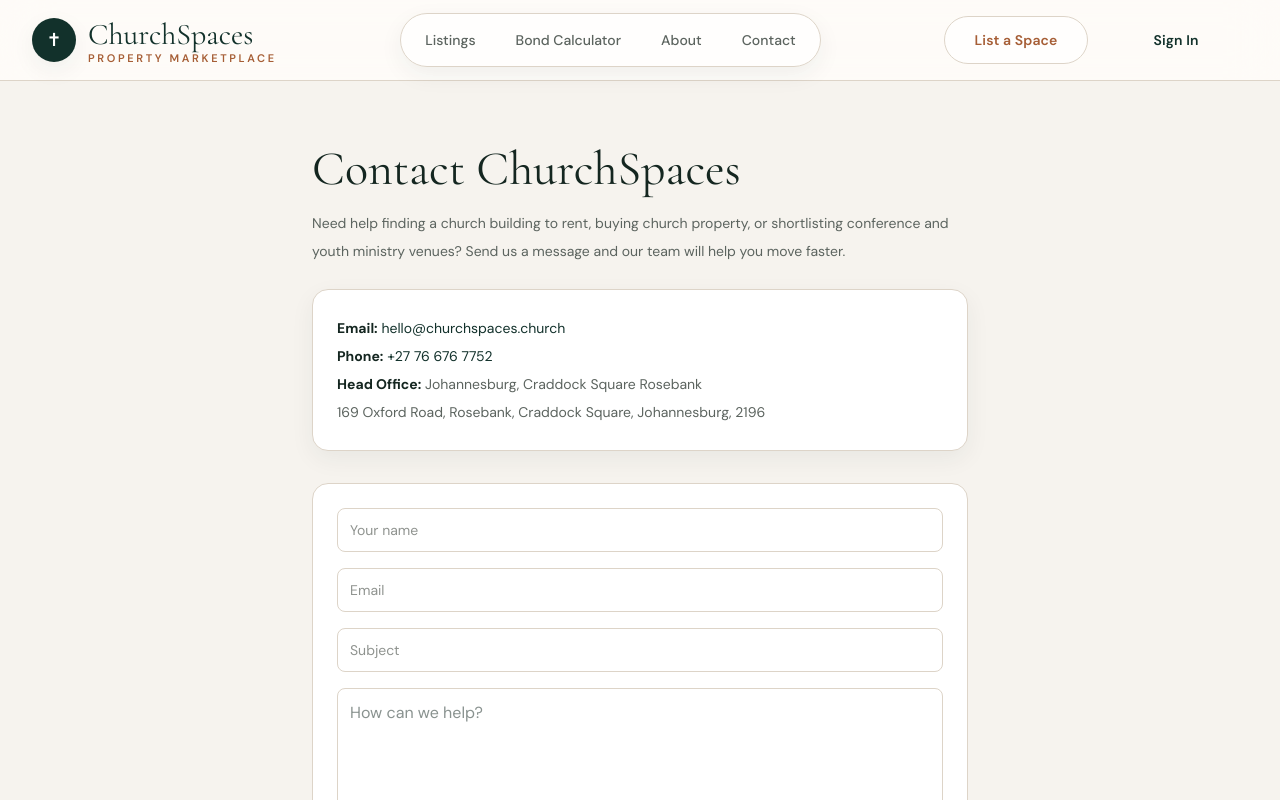
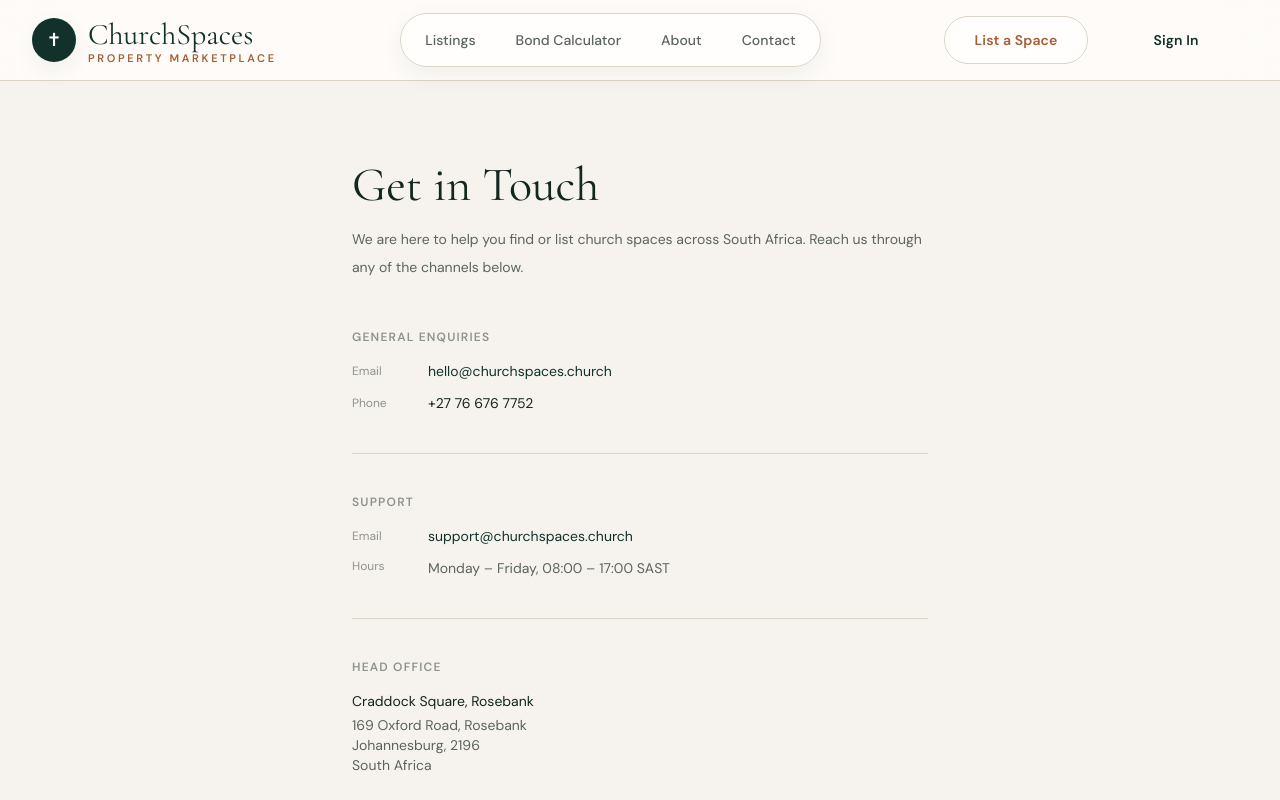
Before and after one commit to Maditoio/churchspace, a Next.js app: page /contact in a window 1280 px wide. Shown: the top 800 px of the page. Built offline with nearby package versions, Linux system fonts and the light colour scheme; no server answers; the database is empty.

Commit message:
Redesign contact page: remove form, clean minimalist layout with contact details and address

```diff
--- a/src/app/(public)/contact/page.tsx
+++ b/src/app/(public)/contact/page.tsx
@@ -1,7 +1,4 @@
-import Link from "next/link";
 import type { Metadata } from "next";
-import { Button } from "@/components/ui/Button";
-import { Input } from "@/components/ui/Input";
 
 export const metadata: Metadata = {
   title: "Contact ChurchSpaces",
@@ -14,27 +11,57 @@ export const metadata: Metadata = {
 
 export default function ContactPage() {
   return (
-    <div className="mx-auto max-w-[720px] px-4 py-16 md:px-8">
-      <h1 className="font-display text-5xl text-[var(--text-primary)]">Contact ChurchSpaces</h1>
+    <div className="mx-auto max-w-[640px] px-4 py-20 md:px-8">
+      <h1 className="font-display text-5xl text-[var(--text-primary)]">Get in Touch</h1>
       <p className="mt-4 text-sm leading-7 text-[var(--text-secondary)]">
-        Need help finding a church building to rent, buying church property, or shortlisting conference and youth ministry venues? Send us a message and
-        our team will help you move faster.
+        We are here to help you find or list church spaces across South Africa. Reach us through any of the channels below.
       </p>
-      <div className="mt-6 rounded-[var(--radius)] border border-[var(--border)] bg-white p-6 text-sm leading-7 text-[var(--text-secondary)] shadow-[var(--shadow-sm)]">
-        <p><strong className="text-[var(--text-primary)]">Email:</strong> <a href="mailto:hello@churchspaces.church" className="text-[var(--primary)] hover:underline">hello@churchspaces.church</a></p>
-        <p><strong className="text-[var(--text-primary)]">Phone:</strong> <a href="tel:+27766767752" className="text-[var(--primary)] hover:underline">+27 76 676 7752</a></p>
-        <p><strong className="text-[var(--text-primary)]">Head Office:</strong> Johannesburg, Craddock Square Rosebank</p>
-        <p>169 Oxford Road, Rosebank, Craddock Square, Johannesburg, 2196</p>
-      </div>
-      <form className="mt-8 space-y-4 rounded-[var(--radius)] border border-[var(--border)] bg-white p-6">
-        <Input placeholder="Your name" />
-        <Input type="email" placeholder="Email" />
-        <Input placeholder="Subject" />
-        <textarea className="min-h-36 w-full rounded-[8px] border border-[var(--border)] p-3" placeholder="How can we help?" />
-        <Button variant="accent">Send Message</Button>
-      </form>
-      <div className="mt-6 rounded-[var(--radius)] border border-[var(--border)] bg-[var(--surface-raised)] p-5 text-sm leading-7 text-[var(--text-secondary)]">
-        Before submitting personal information, you can review our <Link href="/privacy-policy" className="font-medium text-[var(--primary)] hover:underline">Privacy Policy</Link> and <Link href="/user-policy" className="font-medium text-[var(--primary)] hover:underline">User Policy</Link> for details about how ChurchSpaces handles contact requests, account information, listings, enquiries, and payments.
+
+      <div className="mt-12 space-y-10">
+        {/* General enquiries */}
+        <div>
+          <p className="text-xs font-semibold uppercase tracking-widest text-[var(--text-muted)]">General Enquiries</p>
+          <div className="mt-4 space-y-3">
+            <div className="flex items-center gap-3">
+              <span className="w-16 shrink-0 text-xs text-[var(--text-muted)]">Email</span>
+              <a href="mailto:hello@churchspaces.church" className="text-sm text-[var(--primary)] hover:underline">hello@churchspaces.church</a>
+            </div>
+            <div className="flex items-center gap-3">
+              <span className="w-16 shrink-0 text-xs text-[var(--text-muted)]">Phone</span>
+              <a href="tel:+27766767752" className="text-sm text-[var(--text-primary)]">+27 76 676 7752</a>
+            </div>
+          </div>
+        </div>
+
+        <div className="border-t border-[var(--border)]" />
+
+        {/* Support */}
+        <div>
+          <p className="text-xs font-semibold uppercase tracking-widest text-[var(--text-muted)]">Support</p>
+          <div className="mt-4 space-y-3">
+            <div className="flex items-center gap-3">
+              <span className="w-16 shrink-0 text-xs text-[var(--text-muted)]">Email</span>
+              <a href="mailto:support@churchspaces.church" className="text-sm text-[var(--primary)] hover:underline">support@churchspaces.church</a>
+            </div>
+            <div className="flex items-start gap-3">
+              <span className="w-16 shrink-0 text-xs text-[var(--text-muted)]">Hours</span>
+              <p className="text-sm text-[var(--text-secondary)]">Monday – Friday, 08:00 – 17:00 SAST</p>
+            </div>
+          </div>
+        </div>
+
+        <div className="border-t border-[var(--border)]" />
+
+        {/* Address */}
+        <div>
+          <p className="text-xs font-semibold uppercase tracking-widest text-[var(--text-muted)]">Head Office</p>
+          <div className="mt-4">
+            <p className="text-sm text-[var(--text-primary)]">Craddock Square, Rosebank</p>
+            <p className="mt-1 text-sm text-[var(--text-secondary)]">169 Oxford Road, Rosebank</p>
+            <p className="text-sm text-[var(--text-secondary)]">Johannesburg, 2196</p>
+            <p className="text-sm text-[var(--text-secondary)]">South Africa</p>
+          </div>
+        </div>
       </div>
     </div>
   );
```
